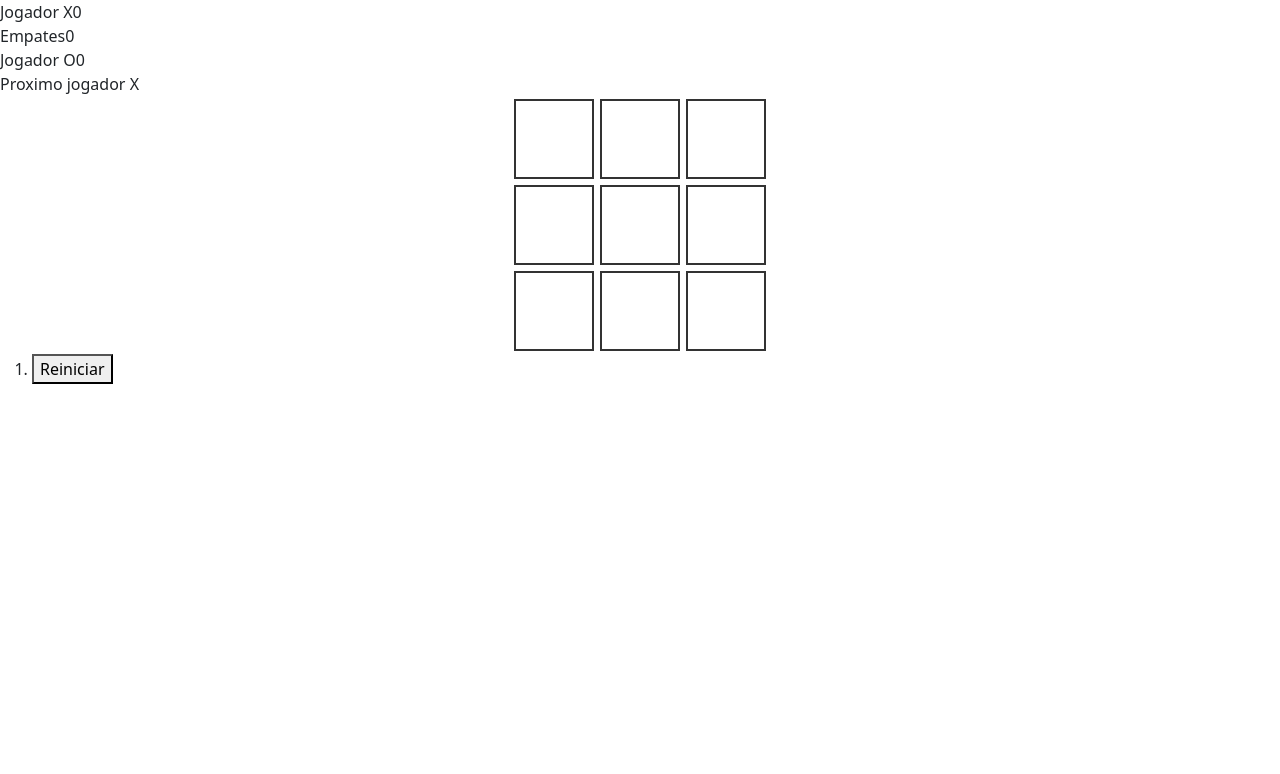
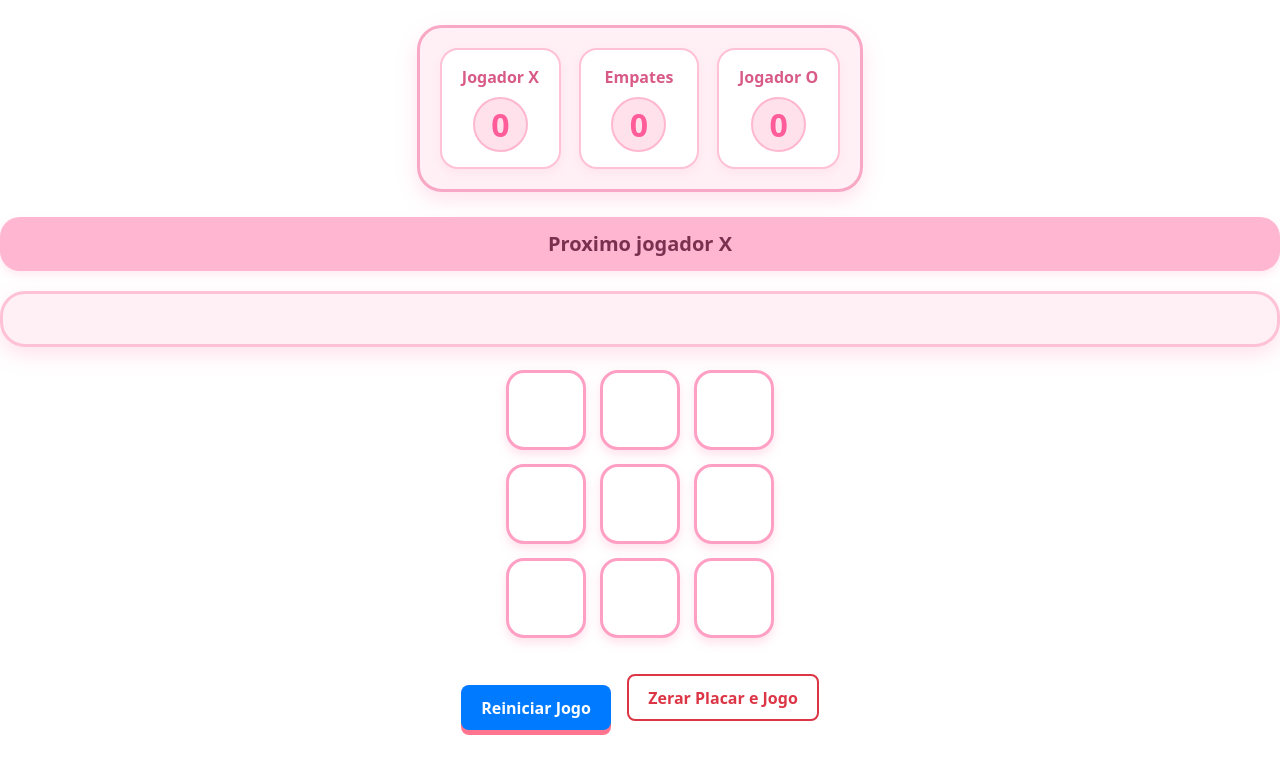
Before and after one commit to Ana-Machioni/jogo_da_velha, a React (Vite) app: page / in a window 1280 px wide. Shown: the top 774 px of the page. Built offline with nearby package versions, Linux system fonts and the light colour scheme.

Commit message:
add: fazendo css

```diff
--- a/src/components/Board/Board.module.css
+++ b/src/components/Board/Board.module.css
@@ -1,10 +1,50 @@
+/* Área principal do jogo */
 .board {
   display: flex;
   flex-direction: column;
   align-items: center;
+  justify-content: center;
+
+  padding: 25px;
+  margin: 20px auto;
+
+  background: #fff0f6;
+  border: 3px solid #ffc1d6;
+  border-radius: 25px;
+
+  box-shadow: 0 8px 20px rgba(255, 143, 181, 0.25);
 }
 
+
+/* Texto de status */
+.status {
+  background-color: #ffb6d0;
+  color: #7a3150;
+
+  padding: 12px 25px;
+  margin-bottom: 20px;
+
+  border-radius: 20px;
+
+  font-size: 20px;
+  font-weight: bold;
+  text-align: center;
+
+  box-shadow: 0 4px 10px rgba(255, 143, 181, 0.2);
+}
+
+
+/* Linhas do tabuleiro */
 .boardRow {
   display: flex;
   justify-content: center;
+  gap: 8px;
+
+  margin-bottom: 8px;
 }
+
+
+/* Remove margem da última linha */
+.boardRow:last-child {
+  margin-bottom: 0;
+}
--- a/src/components/Game/Game.jsx
+++ b/src/components/Game/Game.jsx
@@ -1,11 +1,11 @@
 import { useState, useEffect } from "react";
 import Board from "../Board/Board.jsx";
-import Square from "../Square/Square.jsx";
 import Scoreboard from "../Scoreboard/Scoreboard.jsx";
 import calculateWinner from "../../utils/calculateWinner.js";
+import styles from "./Game.module.css";
 
 export default function Game() {
-  // Gerenciamento de estado do tabuleiro e histórico de jogadas
+  // Gerenciamento de estado do tabuleiro
   const [history, setHistory] = useState([Array(9).fill(null)]);
   const [currentMove, setCurrentMove] = useState(0);
 
@@ -17,12 +17,12 @@ export default function Game() {
   const xIsNext = currentMove % 2 === 0;
   const currentSquares = history[currentMove];
 
-  // Efeito reativo para verificar vitória ou empate a cada movimento atualizado
+  // Verifica vitória ou empate
   useEffect(() => {
     const winner = calculateWinner(currentSquares);
 
-    // Loop tradicional para verificar se todas as posições estão preenchidas
     let isFull = true;
+
     for (let i = 0; i < currentSquares.length; i++) {
       if (currentSquares[i] === null) {
         isFull = false;
@@ -30,50 +30,71 @@ export default function Game() {
       }
     }
 
-    // Atualização funcional do placar dependendo do resultado
-    if (winner === 'X') {
+    if (winner === "X") {
       setScoreX((prevScore) => prevScore + 1);
-    } else if (winner === 'O') {
+    } else if (winner === "O") {
       setScoreO((prevScore) => prevScore + 1);
     } else if (isFull) {
       setDraws((prevDraws) => prevDraws + 1);
     }
   }, [currentMove]);
 
-  // Função disparada ao realizar uma jogada válida
+  // Realiza uma jogada
   function handlePlay(nextSquares) {
-    const nextHistory = [...history.slice(0, currentMove + 1), nextSquares];
+    const nextHistory = [
+      ...history.slice(0, currentMove + 1),
+      nextSquares,
+    ];
+
     setHistory(nextHistory);
     setCurrentMove(nextHistory.length - 1);
   }
 
-  // Função para navegar pelo histórico do jogo ("viagem no tempo")
-  function jumpTo(nextMove) {
-    setCurrentMove(nextMove);
+  // Reinicia APENAS o tabuleiro da partida atual
+  function handleRestartGame() {
+    setHistory([Array(9).fill(null)]);
+    setCurrentMove(0);
   }
 
-  const moves = history.map((squares, move) => {
-    let description;
-    if (move > 0) {
-      description = 'Jogada #' + move;
-    } else {
-      description = 'Reiniciar';
-    }
-    return (
-      <li key={move}>
-        <button onClick={() => jumpTo(move)}>{description}</button>
-      </li>
-    );
-  });
+  // Reinicia o tabuleiro E ZERA o placar acumulado
+  function handleResetAll() {
+    setHistory([Array(9).fill(null)]);
+    setCurrentMove(0);
+    setScoreX(0);
+    setScoreO(0);
+    setDraws(0);
+  }
 
   return (
-    <div className="game">
-      <Scoreboard scoreX={scoreX} scoreO={scoreO} draws={draws} />
+    <div className={styles["game-board"]}>
+      <Scoreboard
+        scoreX={scoreX}
+        scoreO={scoreO}
+        draws={draws}
+      />
+
       <div className="game-board">
-        <Board xIsNext={xIsNext} squares={currentSquares} onPlay={handlePlay} />
+        <Board
+          xIsNext={xIsNext}
+          squares={currentSquares}
+          onPlay={handlePlay}
+        />
       </div>
-      <div className="game-info">
-        <ol>{moves}</ol>
+
+      <div className={styles["game-actions"]}>
+        <button
+          className={styles["restart-button"]}
+          onClick={handleRestartGame}
+        >
+          Reiniciar Jogo
+        </button>
+
+        <button
+          className={styles["reset-all-button"]}
+          onClick={handleResetAll}
+        >
+          Zerar Placar e Jogo
+        </button>
       </div>
     </div>
   );
--- a/src/components/Game/Game.module.css
+++ b/src/components/Game/Game.module.css
@@ -0,0 +1,216 @@
+.game {
+  min-height: 100vh;
+
+  display: flex;
+  flex-direction: column;
+  align-items: center;
+
+  padding: 30px 20px;
+
+  background: linear-gradient(
+    135deg,
+    #fff0f6,
+    #ffe4ef,
+    #fce4f1
+  );
+
+  font-family: Arial, sans-serif;
+}
+
+
+/* Área do tabuleiro */
+.gameBoard {
+  display: flex;
+  justify-content: center;
+  align-items: center;
+
+  margin: 20px 0;
+}
+
+
+/* Área do histórico de jogadas */
+.gameInfo {
+  background-color: #ffffff;
+
+  border: 2px solid #ffc1d6;
+  border-radius: 20px;
+
+  padding: 20px 30px;
+  margin-top: 15px;
+
+  box-shadow: 0 6px 15px rgba(255, 143, 181, 0.2);
+
+  text-align: center;
+}
+
+
+/* Lista das jogadas */
+.gameInfo ol {
+  list-style: none;
+
+  padding: 0;
+  margin: 0;
+
+  display: flex;
+  flex-direction: column;
+  gap: 10px;
+}
+
+
+/* Botões das jogadas */
+.gameInfo button {
+  background-color: #ffd1e1;
+  color: #8a3156;
+
+  border: none;
+  border-radius: 15px;
+
+  padding: 10px 20px;
+
+  font-size: 15px;
+  font-weight: bold;
+
+  cursor: pointer;
+
+  transition: 0.2s ease;
+
+  box-shadow: 0 3px 8px rgba(255, 143, 181, 0.2);
+}
+
+
+/* Efeito ao passar o mouse */
+.gameInfo button:hover {
+  background-color: #ff9fc4;
+
+  color: white;
+
+  transform: translateY(-2px);
+
+  box-shadow: 0 6px 12px rgba(255, 143, 181, 0.3);
+}
+
+
+/* Efeito ao clicar */
+.gameInfo button:active {
+  transform: scale(0.96);
+}
+
+
+/* Responsividade para celular */
+@media (max-width: 600px) {
+  .game {
+    padding: 20px 10px;
+  }
+
+  .gameInfo {
+    width: 90%;
+    padding: 15px;
+  }
+
+  .gameInfo button {
+    width: 100%;
+  }
+}
+
+.game-info ol {
+  list-style: none;
+  padding: 0;
+  margin: 0;
+  display: flex;
+  flex-direction: column;
+  align-items: center;
+  gap: 8px;
+}
+
+
+.game-info button {
+  background-color: var(--button-bg-color, #ffb6c1); /* Seu tom de rosa */
+  color: #ffffff;
+  border: none;
+  border-radius: 12px;
+  padding: 8px 16px;
+  font-weight: bold;
+  cursor: pointer;
+  transition: transform 0.2s ease, background-color 0.2s ease;
+}
+
+.game-info button:hover {
+  background-color: var(--button-bg-hover, #ff99aa);
+  transform: scale(1.05);
+}
+
+.restart-button {
+  margin-top: 20px;
+  padding: 12px 30px;
+
+  background-color: #ffb3c1;
+  color: white;
+
+  border: 3px solid #ff8fa3;
+  border-radius: 12px;
+
+  font-size: 1rem;
+  font-weight: bold;
+  font-family: inherit;
+
+  cursor: pointer;
+
+  box-shadow: 0 5px 0 #ff758f;
+
+  transition: 0.15s;
+}
+
+.restart-button:hover {
+  background-color: #ff9eb2;
+  transform: translateY(-2px);
+  box-shadow: 0 7px 0 #ff758f;
+}
+
+.restart-button:active {
+  transform: translateY(4px);
+  box-shadow: 0 1px 0 #ff758f;
+}
+
+/* Container dos botões de ação */
+.game-actions {
+  display: flex;
+  gap: 1rem;
+  justify-content: center;
+  align-items: center;
+  margin-top: 1.5rem;
+}
+
+/* Estilo base compartilhado pelos botões */
+.restart-button,
+.reset-all-button {
+  padding: 0.6rem 1.2rem;
+  font-size: 1rem;
+  font-weight: 600;
+  border: 2rem;
+  border-radius: 8px;
+  cursor: pointer;
+  transition: background-color 0.2s ease, transform 0.1s ease;
+}
+
+/* Botão de reiniciar apenas a partida */
+.restart-button {
+  background-color: var(--color-primary, #007bff);
+  color: #ffffff;
+  border: 1px solid transparent;
+}
+
+.restart-button:hover {
+  background-color: var(--color-primary-hover, #0056b3);
+}
+
+/* Botão de zerar tudo (Placar + Jogo) - Destaque visual secundário/alerta */
+.reset-all-button {
+  background-color: transparent;
+  color: var(--color-danger, #dc3545);
+  border: 2px solid var(--color-danger, #dc3545);
+}
+
+.reset-all-button:hover {
+  background-color: var(--color-danger, #dc3545);
+  color: #ffffff;
+}
--- a/src/components/Scoreboard/Scoreboard.module.css
+++ b/src/components/Scoreboard/Scoreboard.module.css
@@ -0,0 +1,75 @@
+.scoreboard {
+  display: flex;
+  justify-content: center;
+  align-items: stretch;
+  gap: 18px;
+  margin: 25px auto;
+  padding: 20px;
+  background: #fff0f6;
+  border: 3px solid #f8a8c4;
+  border-radius: 25px;
+  box-shadow: 0 8px 20px rgba(255, 143, 181, 0.25);
+  width: fit-content;
+}
+
+.scoreboard__item {
+  display: flex;
+  flex-direction: column;
+  align-items: center;
+  justify-content: center;
+
+  min-width: 120px;
+  padding: 15px 20px;
+
+  background: #ffffff;
+  border: 2px solid #ffc1d6;
+  border-radius: 18px;
+
+  box-shadow: 0 4px 10px rgba(255, 182, 193, 0.2);
+
+  transition: transform 0.2s ease, box-shadow 0.2s ease;
+}
+
+.scoreboard__item:hover {
+  transform: translateY(-4px);
+  box-shadow: 0 7px 15px rgba(255, 143, 181, 0.3);
+}
+
+.scoreboard__label {
+  font-size: 1rem;
+  font-weight: 600;
+  color: #d85b87;
+  margin-bottom: 8px;
+  text-align: center;
+}
+
+.scoreboard__value {
+  font-size: 2rem;
+  font-weight: bold;
+  color: #ff5c9a;
+
+  background: #ffe1ec;
+  border-radius: 50%;
+
+  width: 55px;
+  height: 55px;
+
+  display: flex;
+  align-items: center;
+  justify-content: center;
+
+  border: 2px solid #ffb6cf;
+}
+
+/* Responsividade */
+@media (max-width: 600px) {
+  .scoreboard {
+    flex-direction: column;
+    width: 90%;
+    gap: 12px;
+  }
+
+  .scoreboard__item {
+    width: 100%;
+  }
+}
--- a/src/components/Square/Square.module.css
+++ b/src/components/Square/Square.module.css
@@ -1,18 +1,56 @@
 .square {
   width: 80px;
   height: 80px;
+
+  padding: 0;
   margin: 3px;
-  padding: 0;
-  border: 2px solid #333;
-  background-color: white;
-  font-size: 2rem;
-  font-weight: bold;
-  cursor: pointer;
+
+  display: flex;
   align-items: center;
   justify-content: center;
-  display: flex;
+
+  background-color: #ffffff;
+
+  border: 3px solid #ff9fc4;
+  border-radius: 18px;
+
+  color: #d94f85;
+
+  font-size: 2.5rem;
+  font-weight: bold;
+  font-family: Arial, sans-serif;
+
+  cursor: pointer;
+
+  box-shadow: 0 5px 10px rgba(255, 143, 181, 0.25);
+
+  transition:
+    transform 0.2s ease,
+    background-color 0.2s ease,
+    box-shadow 0.2s ease;
 }
 
+
+/* Efeito quando passa o mouse */
 .square:hover {
-  background-color: #f0f0f0;
+  background-color: #ffe3ef;
+
+  transform: translateY(-3px);
+
+  box-shadow: 0 8px 15px rgba(255, 143, 181, 0.35);
 }
+
+
+/* Efeito ao clicar */
+.square:active {
+  transform: scale(0.95);
+}
+
+
+/* Quando o botão recebe foco */
+.square:focus {
+  outline: none;
+  border-color: #ff6fa8;
+
+  box-shadow: 0 0 0 4px rgba(255, 143, 181, 0.25);
+}
```
